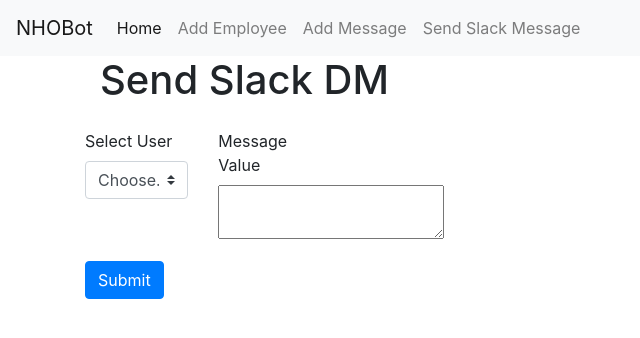
After one commit to mozilla-it/newbie-bot, a Flask app: template templates/senddm.html in a window 1280 px wide. The commit adds this page. Shown: the top 338 px of the page, without its empty margins (0-640 px from the left). Run offline with Flask 2, Linux system fonts and the light colour scheme; the template is opened without the code that fills it: values that come from a table or form of the project are taken from there, others are empty; some libraries are stand-ins or nearby versions.

Commit message:
added send newhire messages, send test message, formatted message page, send message on schedule (currently every minute for testing)

```diff
--- a/app.py
+++ b/app.py
@@ -1,4 +1,4 @@
-from flask import Flask, request, render_template, flash, redirect, url_for, session, logging
+from flask import Flask, request, render_template, flash, redirect, url_for, session, logging, make_response
 import database.mongo_setup as mongo_setup
 from database.people import People
 from database.messages import Messages
@@ -10,17 +10,30 @@ import pytz
 from authzero import AuthZero
 import settings
 from wtforms import Form, StringField, TextAreaField, PasswordField, validators, DateTimeField, IntegerField, RadioField, BooleanField
+import slackclient
+import time
+import atexit
+from apscheduler.schedulers.background import BackgroundScheduler
+from mongoengine.queryset.visitor import Q
 
 
+scheduler = BackgroundScheduler()
 
 app = Flask(__name__, static_url_path='/static')
-app.secret_key = 'SeMO9wbRIu4mbm3zZlmwrNrQYNQd5jQC7wLXzmXh'
+app.secret_key = settings.MONGODB_SECRET
 
 message_frequency = {'day': 1, 'week': 7, 'month': 30, 'year': 365}
 
 client_id = settings.CLIENT_ID
 client_secret = settings.CLIENT_SECRET
 client_uri = settings.CLIENT_URI
+slack_verification_token = settings.SLACK_VERIFICATION_TOKEN
+
+slack_client = slackclient.SlackClient(settings.SLACK_BOT_TOKEN)
+
+def print_date_time():
+    print(time.strftime("%A, %d. %B %Y %I:%M:%S %p"))
+
 
 class AddEmployeeForm(Form):
     first_name = StringField('First Name', [validators.length(min=2, max=50)])
@@ -38,25 +51,42 @@ class AddEmployeeForm(Form):
     title = StringField('Title', [validators.length(min=3, max=50)])
     picture = StringField('Picture URL')
 
-@app.before_first_request
-def main_start():
-    mongo_setup.global_init()
-
-@app.route('/')
-def index():
-    return render_template('home.html')
 
 class AddMessageForm(Form):
     message_type = StringField('Message Type', [validators.required()])
     category = StringField('Category', [validators.required()])
     title = StringField('Title', [validators.required()])
     title_link = StringField('Title Link')
-    send_day = IntegerField('Send Day', [validators.number_range(min=1, max=31, message='Must be valid day.')], default=1)
-    send_time = IntegerField('Send Hour', [validators.number_range(min=0, max=23, message='Must be valid hour (0 - 23).')], default=9)
+    send_day = IntegerField(
+        'Send Day',
+        [validators.number_range(min=1, max=31, message='Must be valid day.')],
+        default=1)
+    send_time = IntegerField(
+        'Send Hour',
+        [validators.number_range(min=0, max=23, message='Must be valid hour (0 - 23).')],
+        default=9)
     frequency = StringField('Frequency')
     send_date = StringField('Send Date')
     send_once = BooleanField('Specific Date', default=False)
     text = TextAreaField('Message Value')
+
+
+class SlackDirectMessage(Form):
+    message_text = TextAreaField('Message Value')
+    message_user = StringField('To User')
+
+
+@app.before_first_request
+def main_start():
+    mongo_setup.global_init()
+    scheduler.add_job(func=send_newhire_messages, trigger="interval", minutes=1)
+    scheduler.start()
+
+
+@app.route('/')
+def index():
+    return render_template('home.html')
+
 
 @app.route('/addMessage', methods=['GET', 'POST'])
 def add_new_message():
@@ -87,7 +117,6 @@ def add_new_message():
             return render_template('messages.html', messages=messages, form=form)
     messages = Messages.objects()
     return render_template('messages.html', messages=messages, form=form)
-
 
 
 @app.route('/addEmployee', methods=['GET', 'POST'])
@@ -175,11 +204,13 @@ def add_new_employee():
 
         return render_template('employees.html', employees=employees, form=form)
 
+
 def get_auth_zero():
     config = {'client_id': client_id, 'client_secret': client_secret, 'uri': client_uri}
     az = AuthZero(config)
     access_token = az.get_access_token()
     return az.get_users()
+
 
 def find_slack_handle(socials: dict):
     """Search social media values for slack
@@ -190,6 +221,7 @@ def find_slack_handle(socials: dict):
         return socials['slack']
     else:
         return 'marty331'
+
 
 def add_messages_to_send(person: People):
     """
@@ -224,6 +256,89 @@ def add_messages_to_send(person: People):
             to_send.save()
 
 
+def verify_slack_token(request_token):
+    if slack_verification_token != request_token:
+        print('Error: Invalid verification token')
+        print('Received {}'.format(request_token))
+        return make_response('Request contains invalid Slack verification token', 403)
+
+
+def search(dict_list, key, value):
+    for item in dict_list:
+        if item[key] == value:
+            return item
+
+
+@app.route('/slack/newhirehelp', methods=['POST'])
+def new_hire_help():
+    print('newhirehelp headers = {}'.format(request.headers))
+    print('newhirehelp values = {}'.format(request.values))
+    incoming_message = json.dumps(request.values['text'])
+    incoming_message = incoming_message.replace('"', '')
+    print(incoming_message)
+    print('weather')
+    if incoming_message == 'opt-in':
+        message_response = "We'll sign you back up!"
+    elif incoming_message == 'help':
+        message_response = 'Help will soon arrive!'
+    elif incoming_message == 'opt-out':
+        message_response = 'You can\'t leave!'
+    else:
+        message_response = 'Sorry, I don\'t know what you want.'
+    return make_response(message_response, 200)
+
+
+@app.route('/slackMessage', methods=['GET', 'POST'])
+def send_slack_message():
+    form = SlackDirectMessage(request.form)
+    slack_client.rtm_connect()
+    users = slack_client.api_call('users.list')['members']
+    if request.method == 'POST':
+        if form.validate():
+            message_text = form.message_text.data
+            message_user = form.message_user.data
+            user = search(users, 'name', message_user)
+            dm = slack_client.api_call('im.open', user=user['id'])['channel']['id']
+            slack_client.rtm_send_message(dm, message_text)
+            return redirect(url_for('send_slack_message'))
+        else:
+            print('errors = {}'.format(form.errors))
+            return render_template('senddm.html', form=form, users=users)
+    else:
+        return render_template('senddm.html', form=form, users=users)
+
+
+def send_newhire_messages():
+    print('send newhire messages')
+    now = datetime.datetime.utcnow()
+    lasthour = now - datetime.timedelta(minutes=59, seconds=59, days=7)
+    print('now {}'.format(now))
+    print('lasthour {}'.format(lasthour))
+    send = Send.objects(Q(send_dttm__lte=now) & Q(send_dttm__gte=lasthour) & Q(send_status__exact=False))
+    slack_client.rtm_connect()
+    users = slack_client.api_call('users.list')['members']
+    for s in send:
+        print('new hire messages ={}'.format(s['send_status']))
+        emp = People.objects(Q(emp_id=s['emp_id'])).get().to_mongo()
+        message = Messages.objects(Q(id=s['message_id'])).get().to_mongo()
+        print('emp = {}'.format(emp))
+        print('message = {}'.format(message))
+
+        message_text = message['text']
+        message_user = emp['slack_handle']
+        user = search(users, 'name', message_user)
+        dm = slack_client.api_call('im.open', user=user['id'])['channel']['id']
+        slack_client.rtm_send_message(dm, message_text)
+        s.update(set__send_status=True)
+
+
+@atexit.register
+def shutdown():
+    """
+    Register the function to be called on exit
+    """
+    atexit.register(lambda: scheduler.shutdown())
+
 
 if __name__ == '__main__':
     print('starting app')
--- a/settings.py
+++ b/settings.py
@@ -5,3 +5,7 @@ load_dotenv()
 CLIENT_ID= os.getenv("CLIENT_ID")
 CLIENT_SECRET = os.getenv("CLIENT_SECRET")
 CLIENT_URI = os.getenv("CLIENT_URI")
+SLACK_BOT_TOKEN = os.getenv('SLACK_BOT_TOKEN')
+SLACK_VERIFICATION_TOKEN = os.getenv('SLACK_VERIFICATION_TOKEN')
+SLACK_WEBHOOK_SECRET = os.getenv('SLACK_WEBHOOK_SECRET')
+MONGODB_SECRET = os.getenv('MONGODB_SECRET')
--- a/templates/includes/_navbar.html
+++ b/templates/includes/_navbar.html
@@ -10,6 +10,7 @@
             <li class="nav-item active"><a class="nav-link" href="/">Home</a></li>
             <li class="nav-item"><a class="nav-link" href="/addEmployee">Add Employee</a></li>
             <li class="nav-item"><a class="nav-link" href="/addMessage">Add Message</a></li>
+            <li class="nav-item"><a class="nav-link" href="/slackMessage">Send Slack Message</a></li>
         </ul>
     </div>
 </nav>
--- /dev/null
+++ b/templates/senddm.html
@@ -0,0 +1,32 @@
+{%  extends 'layout.html' %}
+
+{%  block body %}
+    <div class="container">
+        <h1>Send Slack DM</h1>
+        <div class="row" style="margin-top: 25px; margin-bottom: 25px;">
+            {% from "includes/_formhelpers.html" import render_field %}
+            <form action="" method="POST" class="form">
+            <div class="row ">
+                    <div class="col-md-4 col-sm-12 ">
+                        <div class="form-group">
+{#                            {{ render_field(form.message_user, class_="form_control") }}#}
+                            <div><label for="message_user">Select User</label></div>
+                            <select name="message_user" class="custom-select" id="inputGroupSelect01">
+                            <option selected>Choose...</option>
+                            {% for user in users %}
+                            <option value="{{ user['name'] }}">{{ user['profile']['real_name'] }}</option>
+                            {%  endfor %}
+                          </select>
+                        </div>
+                    </div>
+                    <div class="col-md-4">
+                        <div class="form-group">
+                            {{ render_field(form.message_text, class_="form_control") }}
+                        </div>
+                    </div>
+                </div>
+            <p><input type="submit" class="btn btn-primary" value="Submit" data-toggle="collapse" data-target="#collapseExample"></p>
+            </form>
+        </div>
+    </div>
+{%  endblock %}
```
Also changed, not shown: requirements.txt (+9 -0 lines), templates/employees.html (+51 -5 lines).
